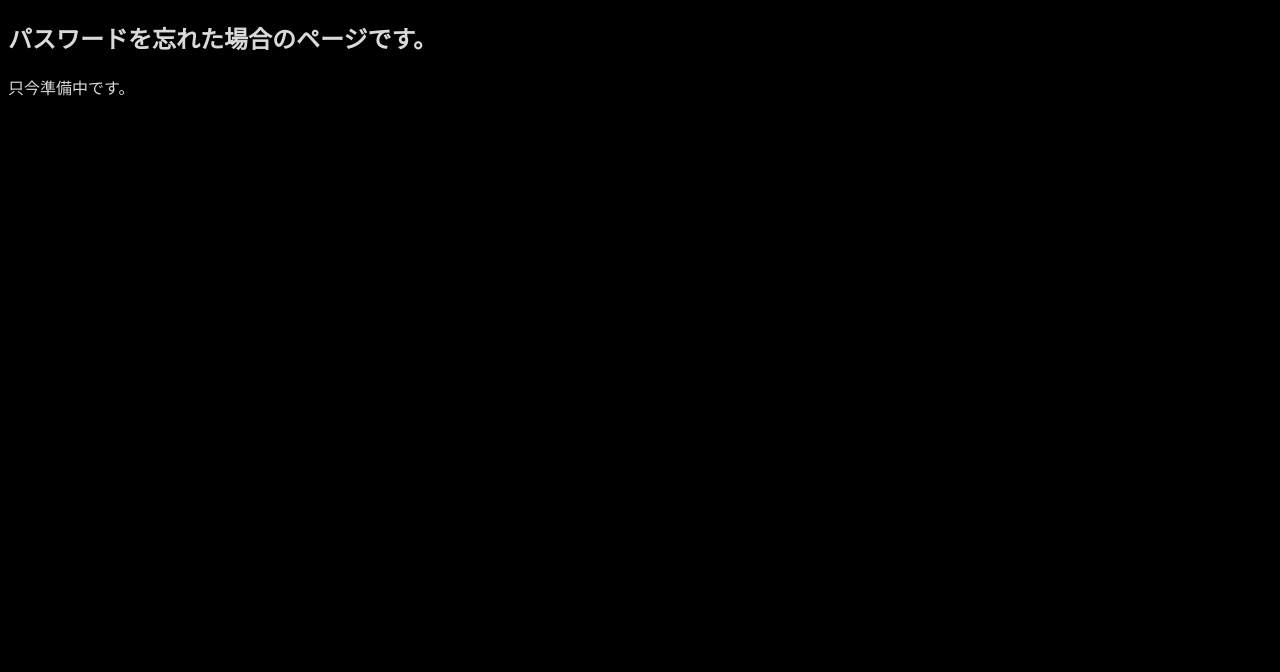
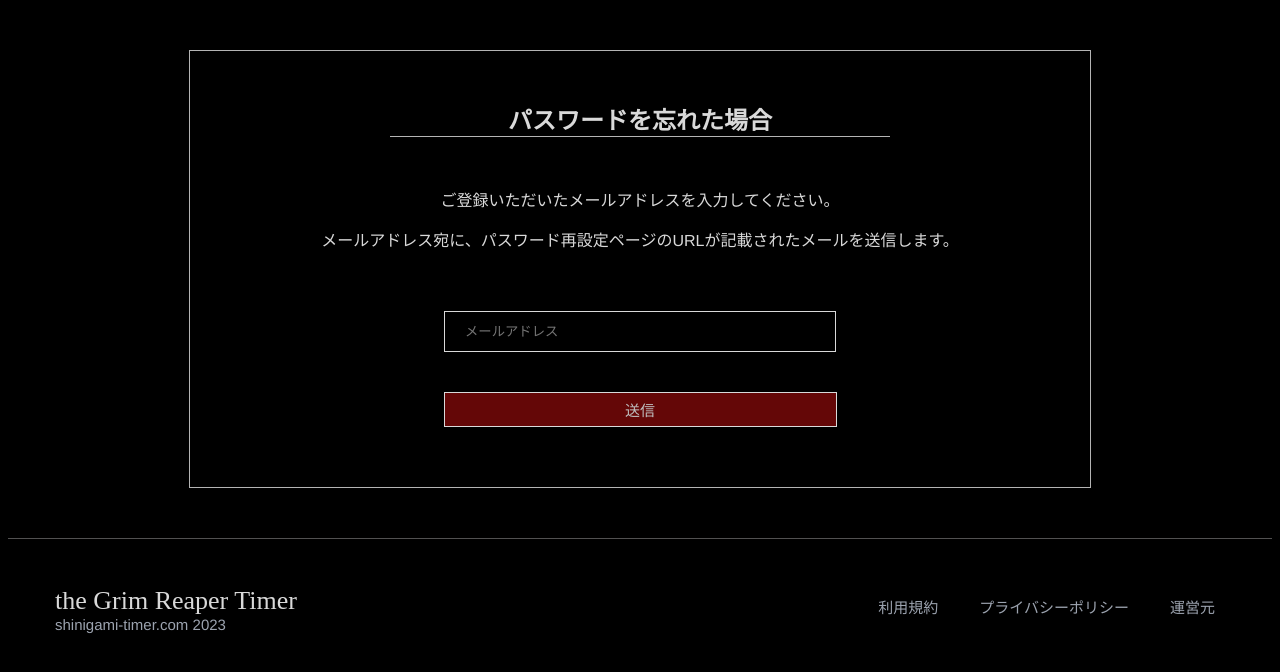
Before and after one commit to murai-misaki/theGrimReaper_timer, a Vue app in the folder timer-vuejs/: page /forgotpassword in a window 1280 px wide. Shown: the top 672 px of the page. Built offline with nearby package versions, Linux system fonts and the light colour scheme; a web font is replaced by a local one.

Commit message:
add: ForgotPassword.vue・PasswordResetSent.vue・FooterLink.vue #19

```diff
--- a/timer-vuejs/src/views/ForgotPasswordPage.vue
+++ b/timer-vuejs/src/views/ForgotPasswordPage.vue
@@ -1,15 +1,30 @@
 <template>
-  <h2>パスワードを忘れた場合のページです。</h2>
-  只今準備中です。
+  <div v-show="show">
+    <ForgotPassword @showPasswordResetSent="showPasswordResetSent" />
+  </div>
+  <div v-show="!show">
+    <PasswordResetSent />
+  </div>
+  <FooterLink />
 </template>
 
 <script>
+  import ForgotPassword from '../components/ForgotPassword.vue'
+  import PasswordResetSent from '../components/PasswordResetSent.vue'
+  import FooterLink from '../components/FooterLink.vue'
+
   export default {
+    components: { ForgotPassword, PasswordResetSent, FooterLink },
+
     data () {
       return {
+        show: true
       }
     },
     methods: {
+      showPasswordResetSent () {
+        this.show = false
+      }
     }
   }
 </script>
```
